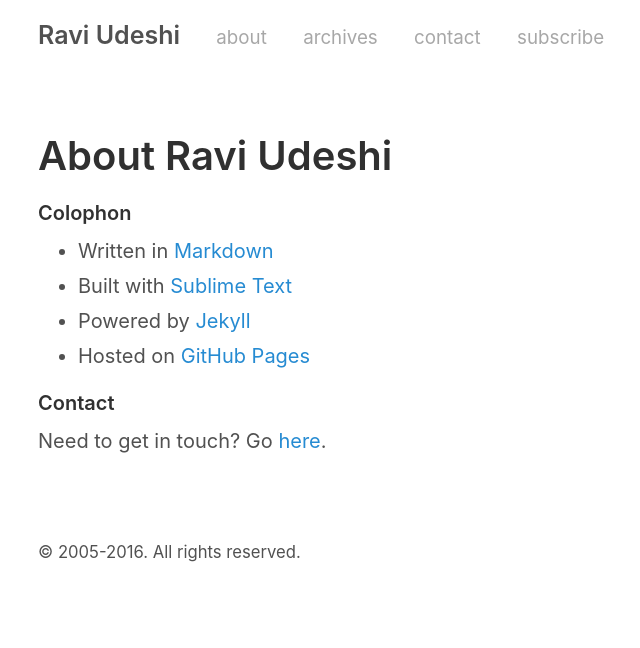
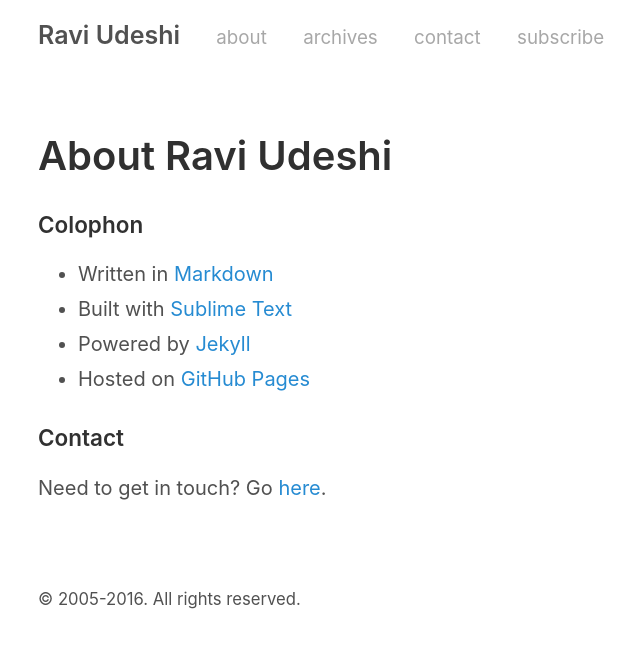
Before and after one commit to rkudeshi/rkudeshi.github.io, a Jekyll site: the page built from 1-about.md, in a window 1280 px wide. Shown: the top 648 px of the page, without its empty margins (252-892 px from the left). Built offline with Jekyll 4.4.1, drawn with Linux system fonts in a browser that asks for light colours.

Commit message:
Update H3/H4 CSS

```diff
--- a/_sass/_RAVI.scss
+++ b/_sass/_RAVI.scss
@@ -24,3 +24,16 @@
 /* .header-menu a {
 	padding-left: 30px;
 } */
+
+// Article headings
+article h3 {
+    border-top: 1px solid lightgray;
+    border-bottom: 1px solid lightgray;
+    text-align: center;
+    padding: 5px 0 2px;
+    margin: 2rem 0rem 1rem;
+}
+article h4 {
+    margin: 1.5rem 0 1rem;
+    font-size: 1.125rem;
+}
```
